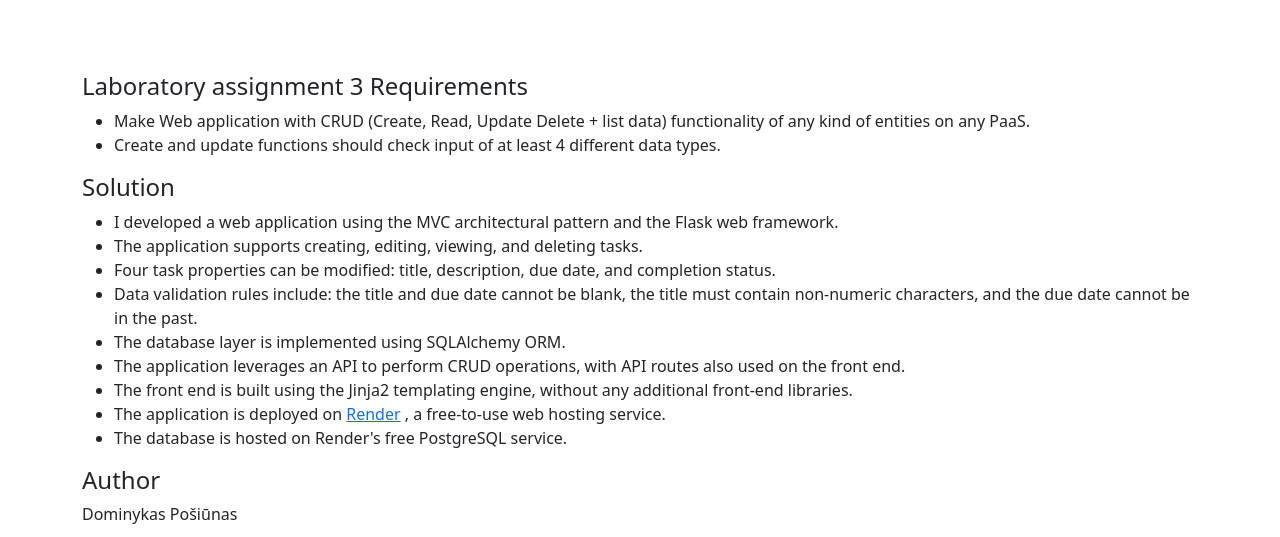
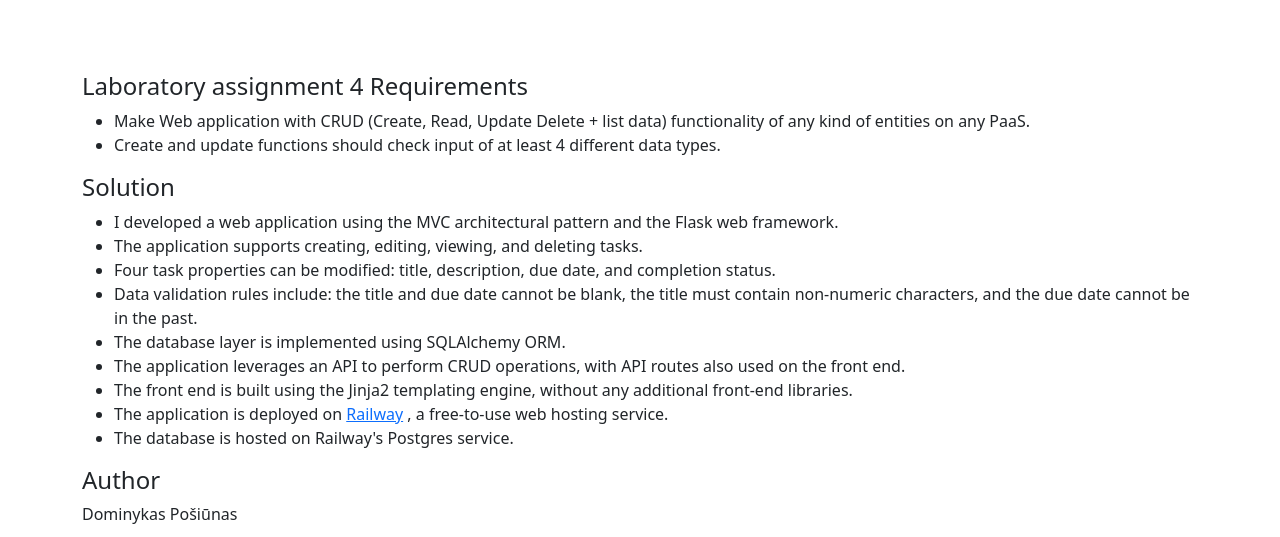
Before and after one commit to Dronzillla/vu_cloud_lab3, a Flask app: page / in a window 1280 px wide. Shown: the part 56-593 px from the top of the page. Run offline with Flask 3, Linux system fonts and the light colour scheme; parts of the project's set-up code (start-up, migrations or seed data) failed here and were passed over.

Commit message:
Update readme and index template

```diff
--- a/blueprintapp/blueprints/core/templates/core/index.html
+++ b/blueprintapp/blueprints/core/templates/core/index.html
@@ -4,7 +4,7 @@
 <body>
     <section class="container">
 
-        <h4>Laboratory assignment 3 Requirements</h4>
+        <h4>Laboratory assignment 4 Requirements</h4>
         <ul>
             <li>Make Web application with CRUD (Create, Read, Update Delete + list data) functionality of any kind of entities on any PaaS.</li>
             <li>Create and update functions should check input of at least 4 different data types.</li>
@@ -19,9 +19,9 @@
             <li>The database layer is implemented using SQLAlchemy ORM.</li>
             <li>The application leverages an API to perform CRUD operations, with API routes also used on the front end.</li>
             <li>The front end is built using the Jinja2 templating engine, without any additional front-end libraries.</li>
-            <li>The application is deployed on <a href="https://render.com/" target="_blank" rel="noopener noreferrer">Render</a>
+            <li>The application is deployed on <a href="https://railway.com/" target="_blank" rel="noopener noreferrer">Railway</a>
 , a free-to-use web hosting service.</li>
-            <li>The database is hosted on Render's free PostgreSQL service.</li>
+            <li>The database is hosted on Railway's Postgres service.</li>
         </ul>
 
         <h4>Author</h4>
--- a/config/config.py
+++ b/config/config.py
@@ -19,10 +19,11 @@ class DevelopmentConfig(Config):
 
 class ProductionConfig(Config):
     DEBUG = False
-    # Production DB will be provided via DATABASE_URL env variable
+    # Default option for retrieving DB URI
     # SQLALCHEMY_DATABASE_URI = os.getenv("DATABASE_URL")
     # SQLALCHEMY_ENGINE_OPTIONS = {"connect_args": {"sslmode": "require"}}
 
+    # Another setup for retrieving DB URI, which requires sslmode communication
     db_url = os.getenv("DATABASE_URL")
 
     if db_url:
```
Also changed, not shown: README.md.
